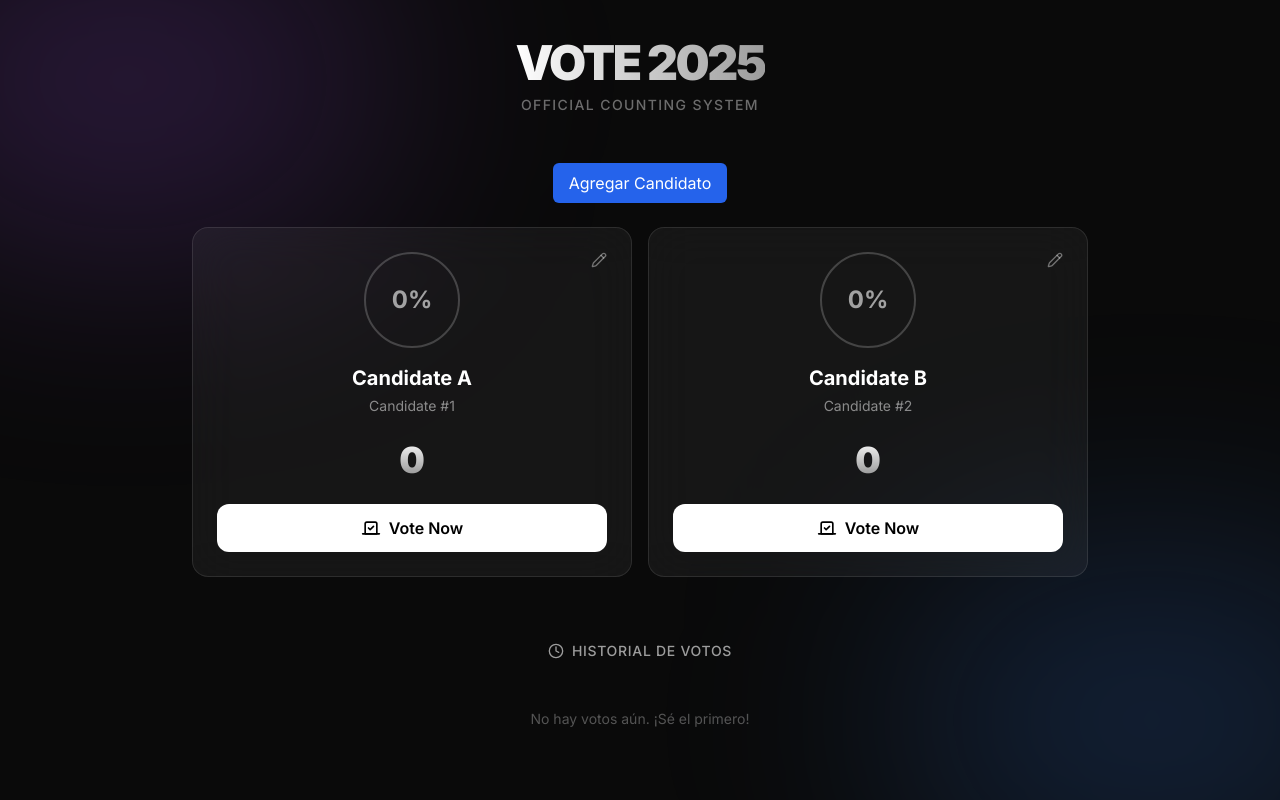
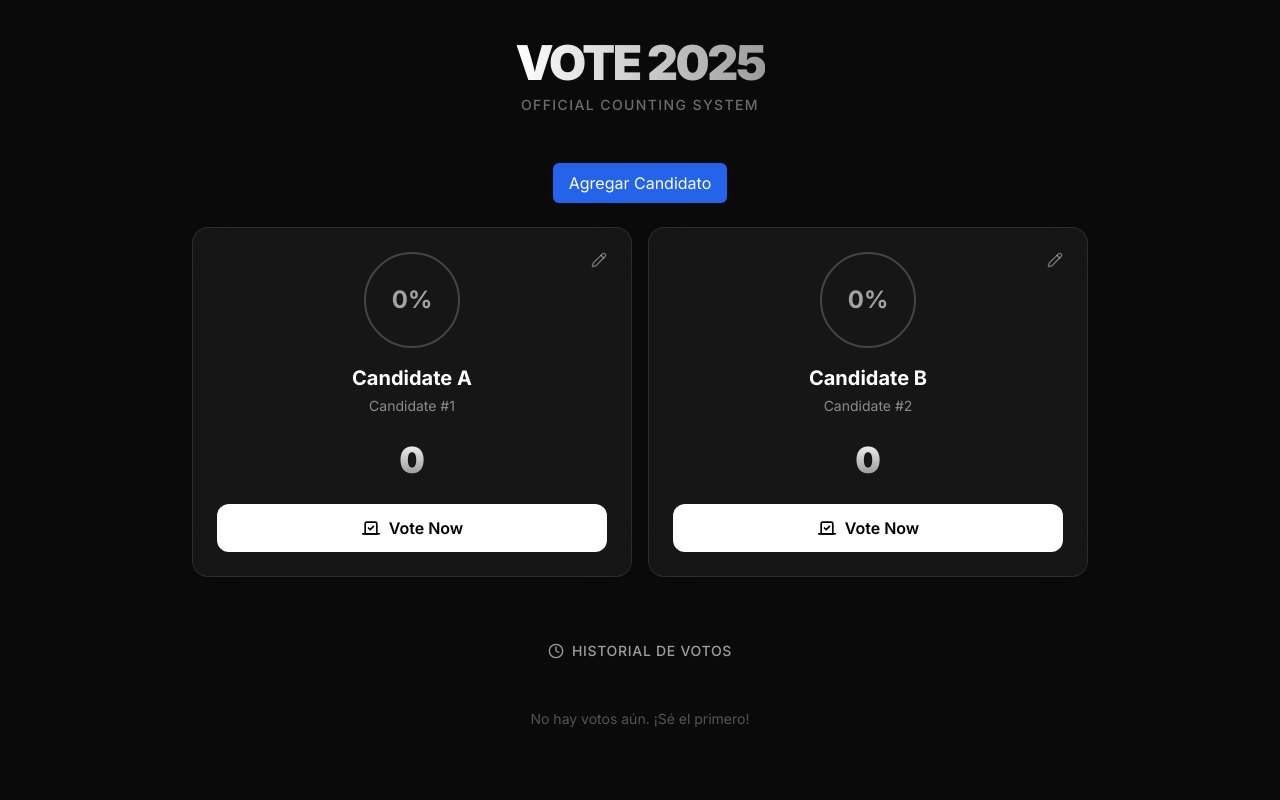
Before and after one commit to diegomadariaga/votaciones_web, a React (Vite) app: page / in a window 1280 px wide. Built offline with nearby package versions, Linux system fonts and the light colour scheme.

Commit message:
feat: Remove background gradients for improved performance and update VoteHistory component styling

```diff
--- a/src/components/Layout.jsx
+++ b/src/components/Layout.jsx
@@ -4,10 +4,7 @@
   return (
     <div className="min-h-screen bg-[#0a0a0a] text-white flex flex-col items-center justify-center p-4 relative overflow-x-hidden">
       {/* Background Gradients */}
-      <div className="absolute top-0 left-0 w-full h-full overflow-hidden pointer-events-none">
-        <div className="absolute top-[-10%] left-[-10%] w-[40%] h-[40%] bg-purple-500/20 rounded-full blur-[120px]" />
-        <div className="absolute bottom-[-10%] right-[-10%] w-[40%] h-[40%] bg-blue-500/20 rounded-full blur-[120px]" />
-      </div>
+      {/* Background Gradients Removed for Performance */}
 
       <div className="z-10 w-full max-w-4xl flex flex-col items-center text-center">
         {children}
--- a/src/components/VoteHistory.jsx
+++ b/src/components/VoteHistory.jsx
@@ -19,7 +19,7 @@
               initial={{ opacity: 0, x: -20 }}
               animate={{ opacity: 1, x: 0 }}
               exit={{ opacity: 0, x: 20 }}
-              className="flex items-center justify-between p-3 rounded-lg bg-white/5 border border-white/10 backdrop-blur-sm group"
+              className="flex items-center justify-between p-3 rounded-lg bg-white/10 border border-white/10 group"
             >
               <div className="flex items-center gap-3">
                 <div className="flex flex-col items-center justify-center w-8">
```
